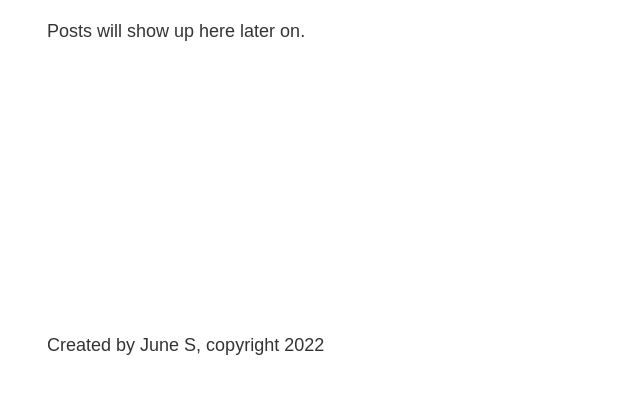
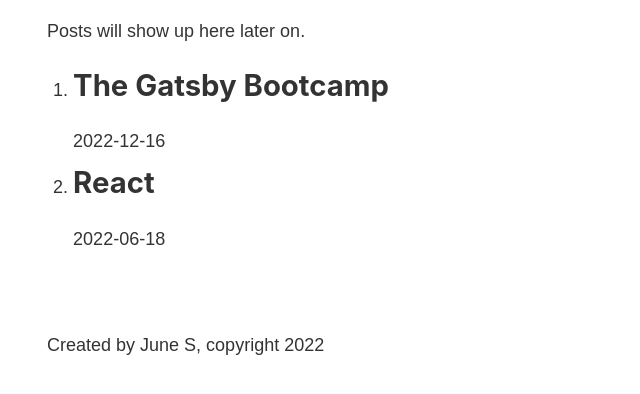
Before and after one commit to juneboom/gatsby-bootcamp, a Gatsby site: page /blog in a window 1280 px wide. Shown: the part 398-792 px from the top of the page, without its empty margins (236-876 px from the left). Built offline with nearby package versions, Linux system fonts and the light colour scheme; Gatsby itself is replaced by a stand-in of ours.

Commit message:
add markdown queries

```diff
--- a/gatsby-config.js
+++ b/gatsby-config.js
@@ -20,6 +20,7 @@
         name: 'src',
         path: `${__dirname}/src/`
       }
-    }
+    },
+    'gatsby-transformer-remark'
   ],
 }
--- /dev/null
+++ b/gatsby-node.js
@@ -0,0 +1,4 @@
+module.exports.onCreateNode = ({node, actions}) => {
+    const { createNodeField} = actions;
+    console.log(JSON.stringify(node, undefined, 4));
+}
--- a/package.json
+++ b/package.json
@@ -16,6 +16,7 @@
     "gatsby": "^5.2.0",
     "gatsby-plugin-sass": "^6.3.1",
     "gatsby-source-filesystem": "^5.3.1",
+    "gatsby-transformer-remark": "^6.3.1",
     "node-sass": "^8.0.0",
     "react": "^18.2.0",
     "react-dom": "^18.2.0"
--- a/src/pages/blog.js
+++ b/src/pages/blog.js
@@ -1,12 +1,43 @@
 import React from "react";
+import { graphql, Link, useStaticQuery } from "gatsby";
 
 import Layout from "../components/layout";
 
 const BlogPage = () => {
+    const data = useStaticQuery(graphql`
+        query{
+            allMarkdownRemark{
+                edges{
+                    node{
+                        frontmatter{
+                            title
+                            date
+                        }
+                    }
+                }
+            }
+        }
+    `);
+    const blogs = data.allMarkdownRemark.edges;
     return(
         <Layout>
             <h1>Blog</h1>
             <p>Posts will show up here later on.</p>
+            <ol>
+                {
+                    blogs.map((blog) => {
+                            return (
+                                <li>
+                                    <h2>
+                                        {blog.node.frontmatter.title}
+                                    </h2>
+                                    <p>{blog.node.frontmatter.date}</p>
+                                </li>
+                            )
+                        }
+                    )
+                }
+            </ol>
         </Layout>
     )
 }
```
Also changed, not shown: 1 other file.
